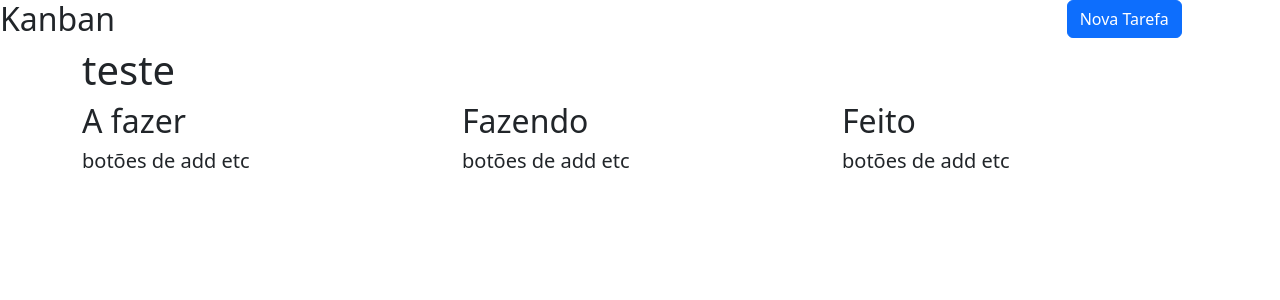
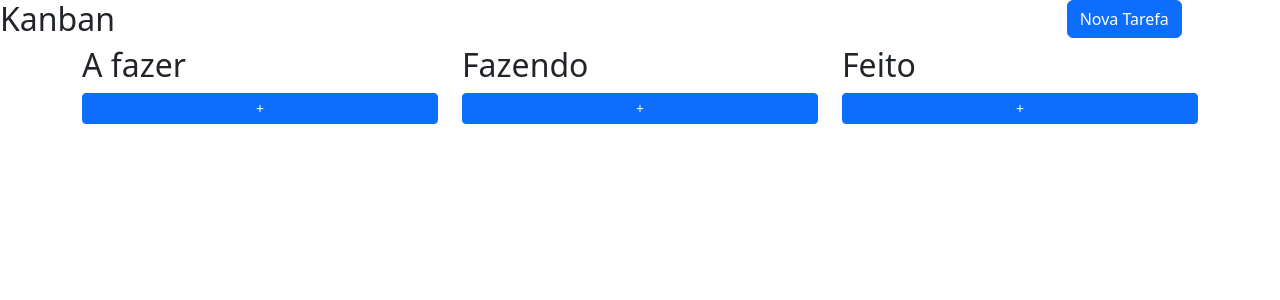
Before and after one commit to Viniciussvn/kanban, a Vue app: page / in a window 1280 px wide. Shown: the top 300 px of the page. Built offline with nearby package versions, Linux system fonts and the light colour scheme.

Commit message:
update add botão base coluna

```diff
--- a/src/assets/KabanColumn.vue
+++ b/src/assets/KabanColumn.vue
@@ -13,7 +13,9 @@
                 </div>
             </div>
             <div class="column_footer">
-                <h5>botões de add etc</h5>
+                <button type="button" class="btn btn-sm w-100 btn-primary" @click="openCreateModal()">
+                    &#43
+                </button>
             </div>
         </div>
     </div>
@@ -55,4 +57,9 @@ function deleteTask(id){
     global.openTaskModal('delete');
 };
 
+function openCreateModal() {
+    store.task = {};
+    global.openTaskModal('create')
+}
+
 </script>
--- a/src/components/TheMain.vue
+++ b/src/components/TheMain.vue
@@ -1,6 +1,5 @@
 <template>
   <div class="container">
-    <h1 >teste</h1>
     <div class="row">
       <KabanColumn
         :title="'A fazer'"
```
